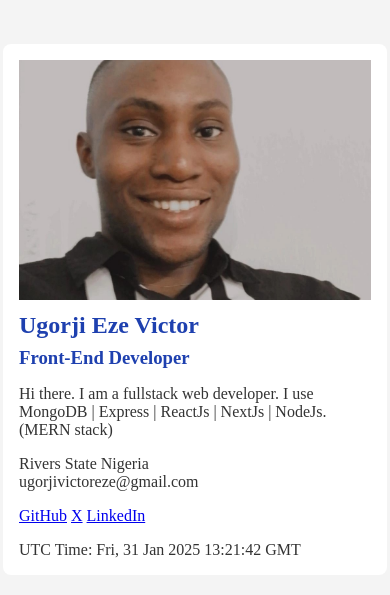
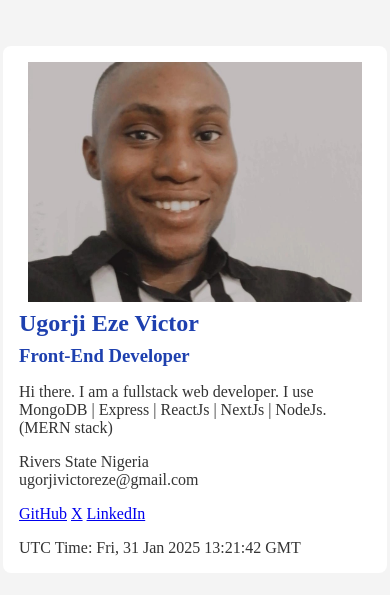
Before and after one commit to BlckTitan/hng-profile-card-task, a plain HTML site: page index.html in a window 390 px wide. Shown: the part 113-708 px from the top of the page. Drawn offline with Linux system fonts and the light colour scheme.

Commit message:
Made the profile photo responsive

```diff
--- a/index.html
+++ b/index.html
@@ -10,7 +10,9 @@
 
     <main class="profile_card">
         <div class="container">
-            <img src="./img/IMG_e2o3tc.jpg" alt="profile picture" data-testid="profilePicture"/>
+            <div class="profilePhotoContainer">
+                <img src="./img/IMG_e2o3tc.jpg" alt="profile picture" data-testid="profilePicture"/>
+            </div>
             <h2 data-testid="fullName">Ugorji Eze Victor</h2>
             <h3 data-testid="jobTitle">Front-End Developer</h3>
             <p data-testid="shortBio" class="shortBio">
--- a/style/style.css
+++ b/style/style.css
@@ -30,8 +30,12 @@ h2, h3{
     background-color: white;
     border-radius: .5rem;
 }
+.profilePhotoContainer{
+    display: flex;
+    justify-content: center;
+}
 img{
-    width: 100%;
+    width: 95%;
     height: 15rem;
     object-fit: cover;
 }
@@ -40,7 +44,9 @@ img{
 }
 /* Medium devices (landscape tablets, 768px and up) */
 @media only screen and (min-width: 768px) {
-
+    img{
+        width: 100%;
+    }
 }
 
 /* Large devices (laptops/desktops, 992px and up) */
```
